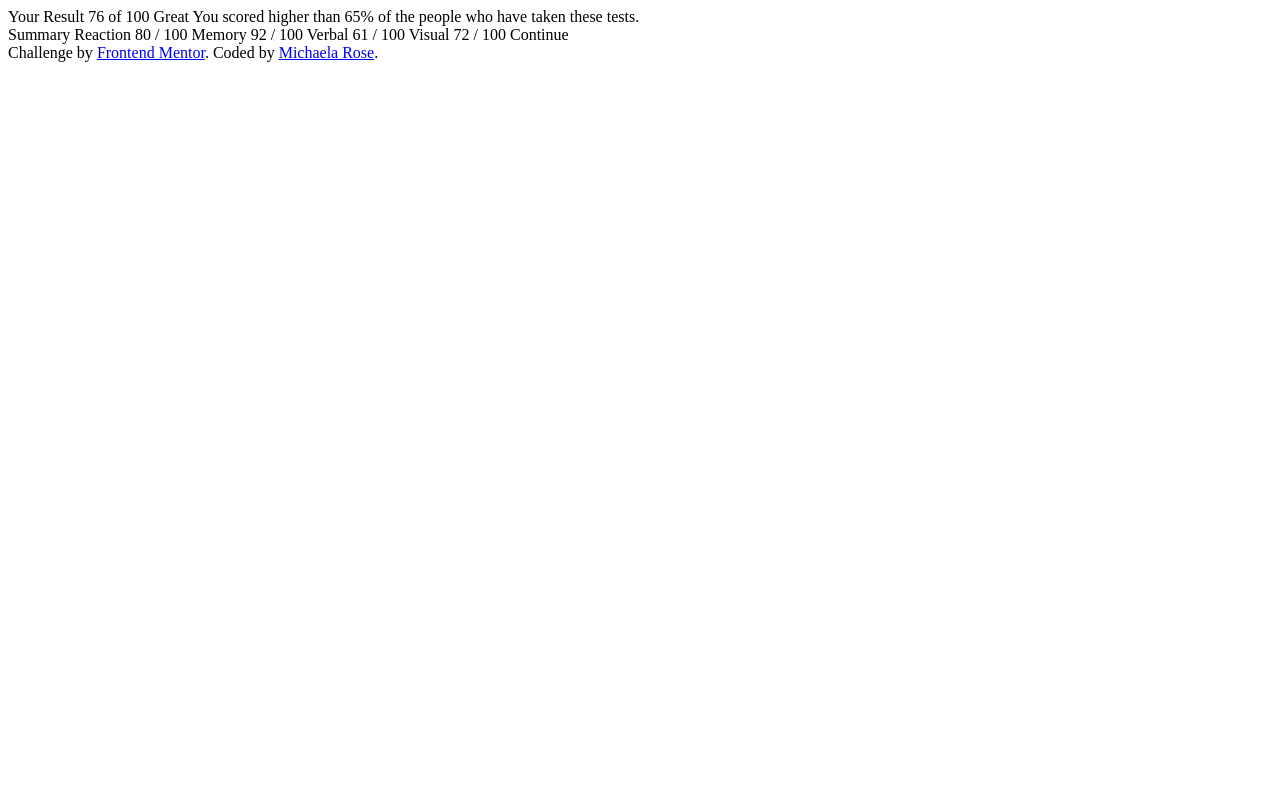
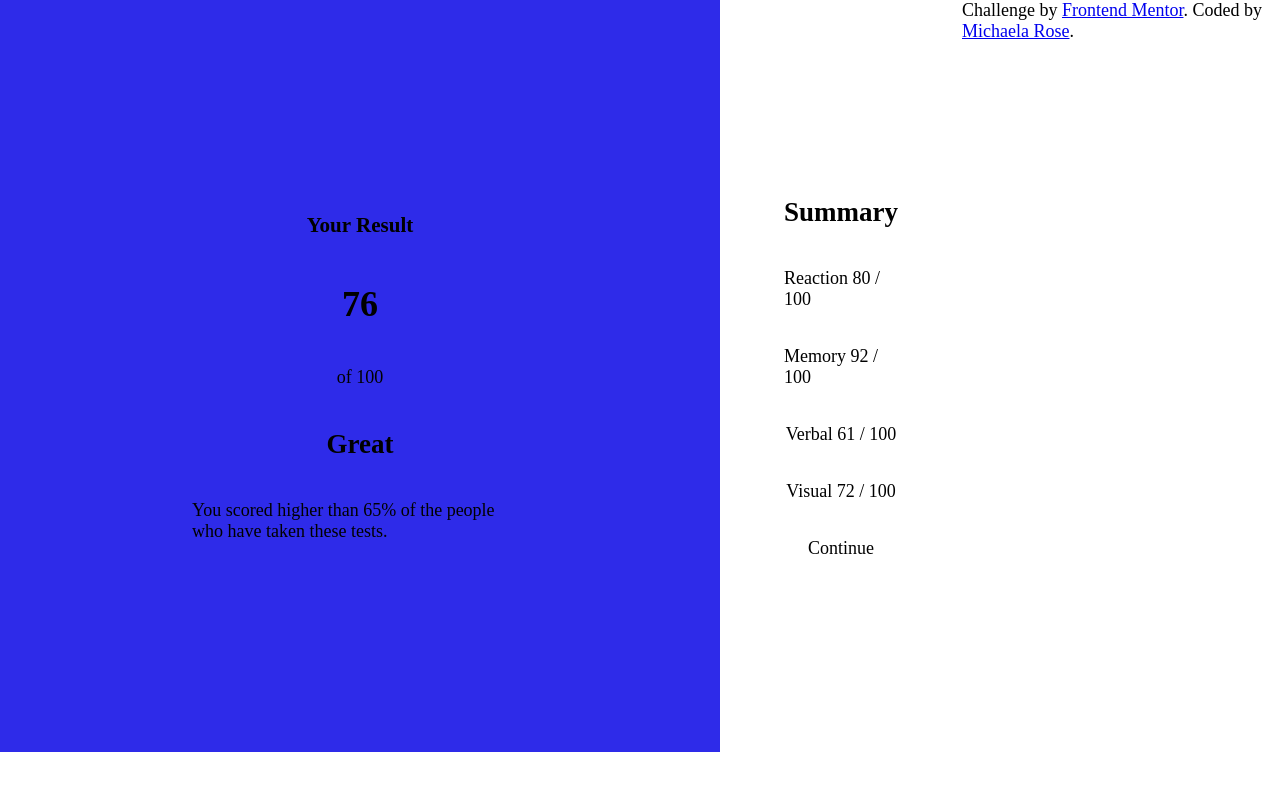
Before and after one commit to mgr514/results-summary-component-main, a plain HTML site: page index.html in a window 1280 px wide. Drawn offline with Linux system fonts and the light colour scheme; a web font is replaced by a local one.

Commit message:
stylesheet additions, html structured
html div and elements added
css flex layout started

```diff
--- a/index.html
+++ b/index.html
@@ -6,37 +6,34 @@
   <meta charset="UTF-8">
   <meta name="viewport" content="width=device-width, initial-scale=1.0"> <!-- displays site properly based on user's device -->
   <link rel="icon" type="image/png" sizes="32x32" href="./assets/images/favicon-32x32.png">
-  <link rel="'stylesheet" href="stylesheet.css">
+  <link rel="stylesheet" href="./stylesheet.css">
+  <link rel="stylesheet" href="(https://fonts.google.com/specimen/Hanken+Grotesk)">
   <title>Frontend Mentor | Results summary component</title>
 </head>
 
 <body>
 
-  <div>
-  Your Result
-  76
-  of 100
+  <div class="results">
+    <h3>Your Result</h3>
+    <h1>76</h1>
+    <p>of 100</p>
 
-  Great
-  You scored higher than 65% of the people who have taken these tests.
+    <h2>Great</h2>
+    <p>You scored higher than 65% of the people who have taken these tests.</p>
   </div>
 
-  <div>
-  Summary
+  <div class="summary">
+    <h2>Summary</h2>
 
-  Reaction
-  80 / 100
+    <p>Reaction     80 / 100</p>
 
-  Memory
-  92 / 100
+    <p>Memory      92 / 100 </p>
 
-  Verbal
-  61 / 100
+    <p> Verbal     61 / 100</p>
 
-  Visual
-  72 / 100
+    <p>Visual     72 / 100</p>
 
-  Continue
+    <p>Continue</p>
   </div>
 
   <div class="attribution">
--- a/stylesheet.css
+++ b/stylesheet.css
@@ -0,0 +1,43 @@
+:root {
+    --clr-blue:hsl(234, 85%, 45%);
+    --clr-teal:hsl(166, 100%, 37%);
+    --clr-orange:hsl(39, 100%, 56%);
+    --clr-red: hsl(0, 100%, 67%);
+    --clr-white: hsl(0, 0%, 100%);
+    --clr-lightblue:hsl(221, 100%, 96%);
+    --clr-lavendar:hsl(241, 100%, 89%);
+    --clr-background1: hsl(252, 100%, 67%);
+    --clr-background2:hsl(241, 81%, 54%);
+}
+
+*{
+    font-family: hanken grotesk;
+    box-sizing: border-box;
+}
+
+body{
+    display: flex;
+    margin: 0;
+    flex-direction: row;
+    font-size: 18px;
+}
+
+.results{
+    display: flex;
+    flex-direction: column;
+    justify-content: center;
+    align-items: center;
+    max-width: 720px;
+    background-color:var(--clr-background2);
+    padding:15%;
+}
+
+.summary{
+    display: flex;
+    flex-direction: column;
+    justify-content: center;
+    align-items: center;
+    max-width: 720px;
+    padding:5%;
+
+}
```
